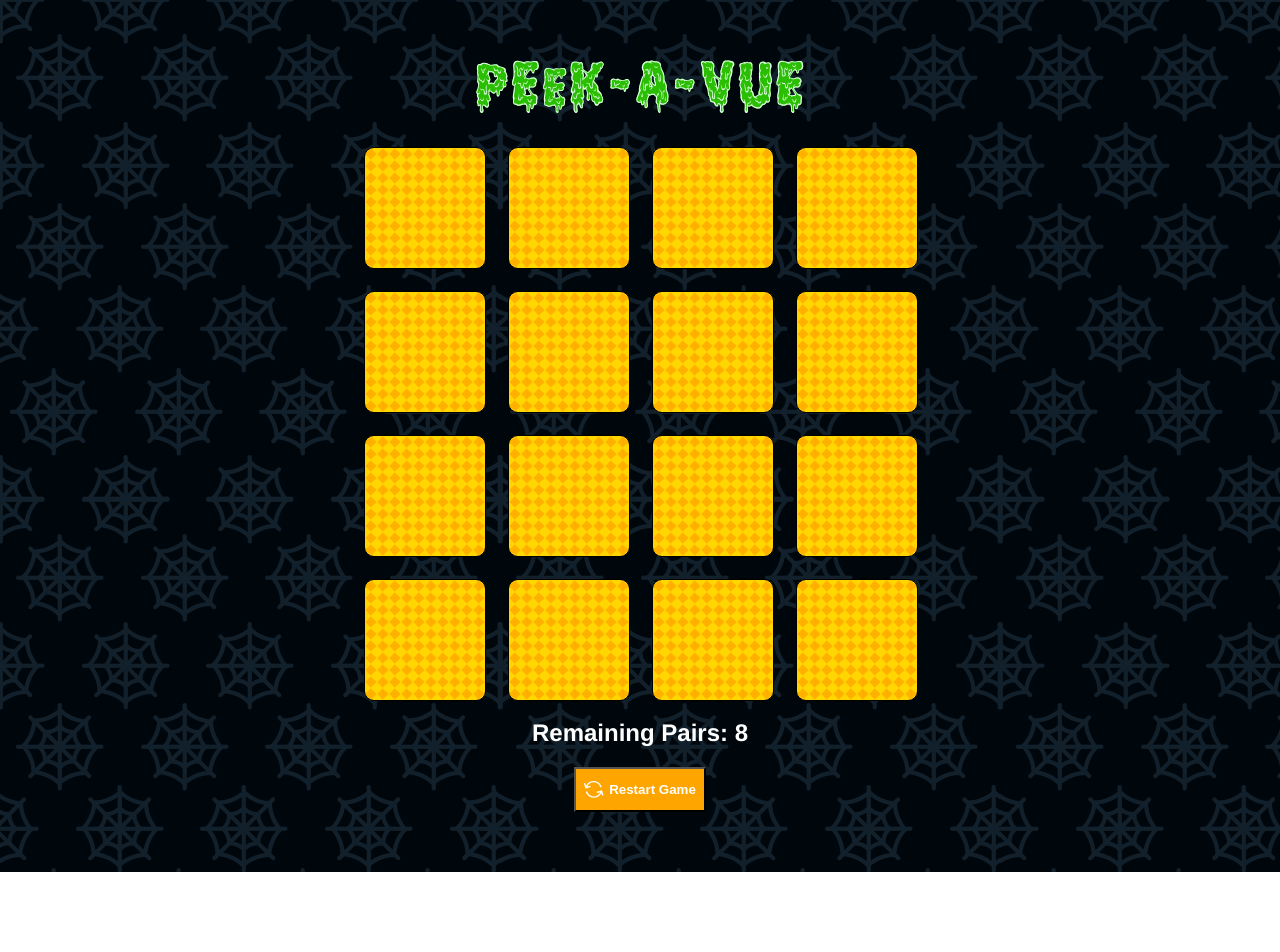
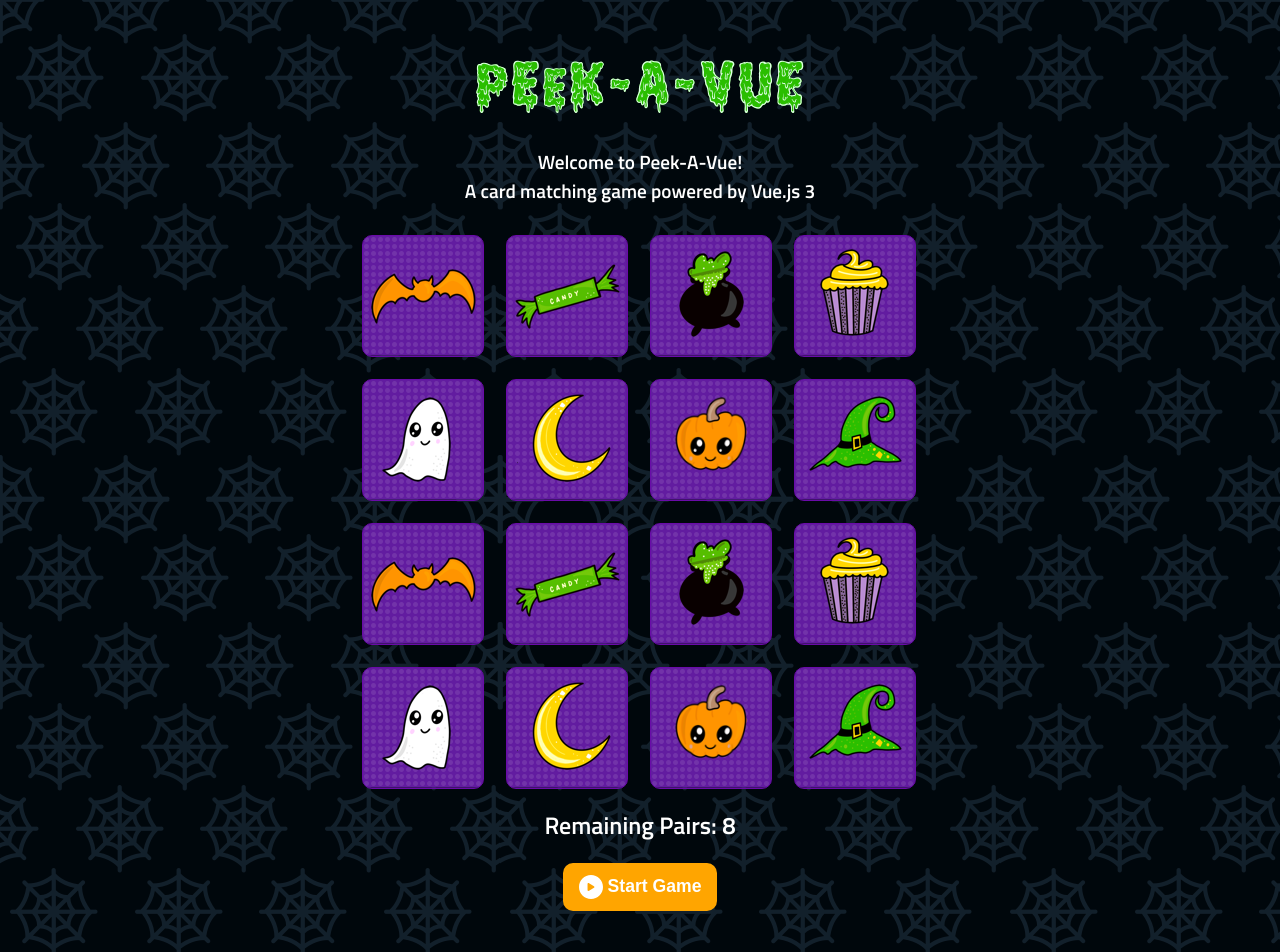
Before and after one commit to bmunoz89/peek-a-vue, a Vue app: page / in a window 1280 px wide. Shown: the top 952 px of the page. Before the commit the page ends 872 px from the top, so only its background shows below. Built offline with nearby package versions, Linux system fonts and the light colour scheme.

Commit message:
feat: tweaks to home page experience

```diff
--- a/public/index.html
+++ b/public/index.html
@@ -4,6 +4,10 @@
     <meta charset="utf-8">
     <meta http-equiv="X-UA-Compatible" content="IE=edge">
     <meta name="viewport" content="width=device-width,initial-scale=1.0">
+    <link
+      href="https://fonts.googleapis.com/css2?family=Titillium+Web:wght@600&display=swap"
+      rel="stylesheet"
+    />
     <link rel="icon" href="<%= BASE_URL %>favicon.ico">
     <title><%= htmlWebpackPlugin.options.title %></title>
   </head>
--- a/src/App.vue
+++ b/src/App.vue
@@ -1,6 +1,10 @@
 <template>
   <h1 class="sr-only">Peek-a-Vue</h1>
   <img class="title" src="/images/peek-a-vue-title.png" alt="Peek-a-Vue" />
+  <section class="description">
+    <p>Welcome to Peek-A-Vue!</p>
+    <p>A card matching game powered by Vue.js 3</p>
+  </section>
   <transition-group tag="section" class="game-board" name="shuffle-card">
     <Card
       v-for="card in cardList"
@@ -12,8 +16,12 @@
       @select-card="flipCard"
     />
   </transition-group>
-  <h2>{{ status }}</h2>
-  <button class="button" @click="restartGame">
+  <h2 class="status">{{ status }}</h2>
+  <button v-if="newPlayer" class="button" @click="startGame">
+    <img src="/images/play.svg" alt="Start Icon" />
+    Start Game
+  </button>
+  <button v-else class="button" @click="restartGame">
     <img src="/images/restart.svg" alt="Restart Icon" />
     Restart Game
   </button>
@@ -42,6 +50,14 @@
   setup() {
     const cardList = ref<ICard[]>([])
     const userSelection = ref<ISelectCardPayload[]>([])
+    const newPlayer = ref<boolean>(true)
+
+    const startGame = () => {
+      newPlayer.value = false
+
+      restartGame()
+    }
+
     const status = computed(() => {
       return (remainingPairs.value === 0)
         ? 'Player wins'
@@ -82,6 +98,7 @@
         key: i,
         value: cardItems[cardItemIndex],
         position: i,
+        visible: true,
       })
     }
 
@@ -89,6 +106,8 @@
     let flippingCardTimeout: number
 
     const flipCard = (payload: ISelectCardPayload): void => {
+      if (newPlayer.value) return
+
       if (payload.matched) return
 
       if (userSelection.value.length === 2 && flippingCard) {
@@ -166,6 +185,8 @@
       flipCard,
       userSelection,
       status,
+      newPlayer,
+      startGame,
       restartGame,
     }
   },
@@ -211,16 +232,35 @@
   padding-bottom: 30px;
 }
 
+.description {
+  font-family: 'Titillium Web', sans-serif;
+  p {
+    margin: 0;
+    font-size: 1.2rem;
+
+    &:last-child {
+      margin-bottom: 30px;
+    }
+  }
+}
+
+.status {
+  font-family: 'Titillium Web', sans-serif;
+}
+
 .button {
   cursor: pointer;
   background-color: orange;
   color: white;
-  padding: 0.75rem 0.5rem;
+  padding: 0.75rem 1rem;
   display: flex;
   align-items: center;
   justify-content: center;
   margin: 0 auto;
   font-weight: bold;
+  font-size: 1.1rem;
+  border: 0;
+  border-radius: 10px;
 
   img {
     padding-right: 5px;
```
